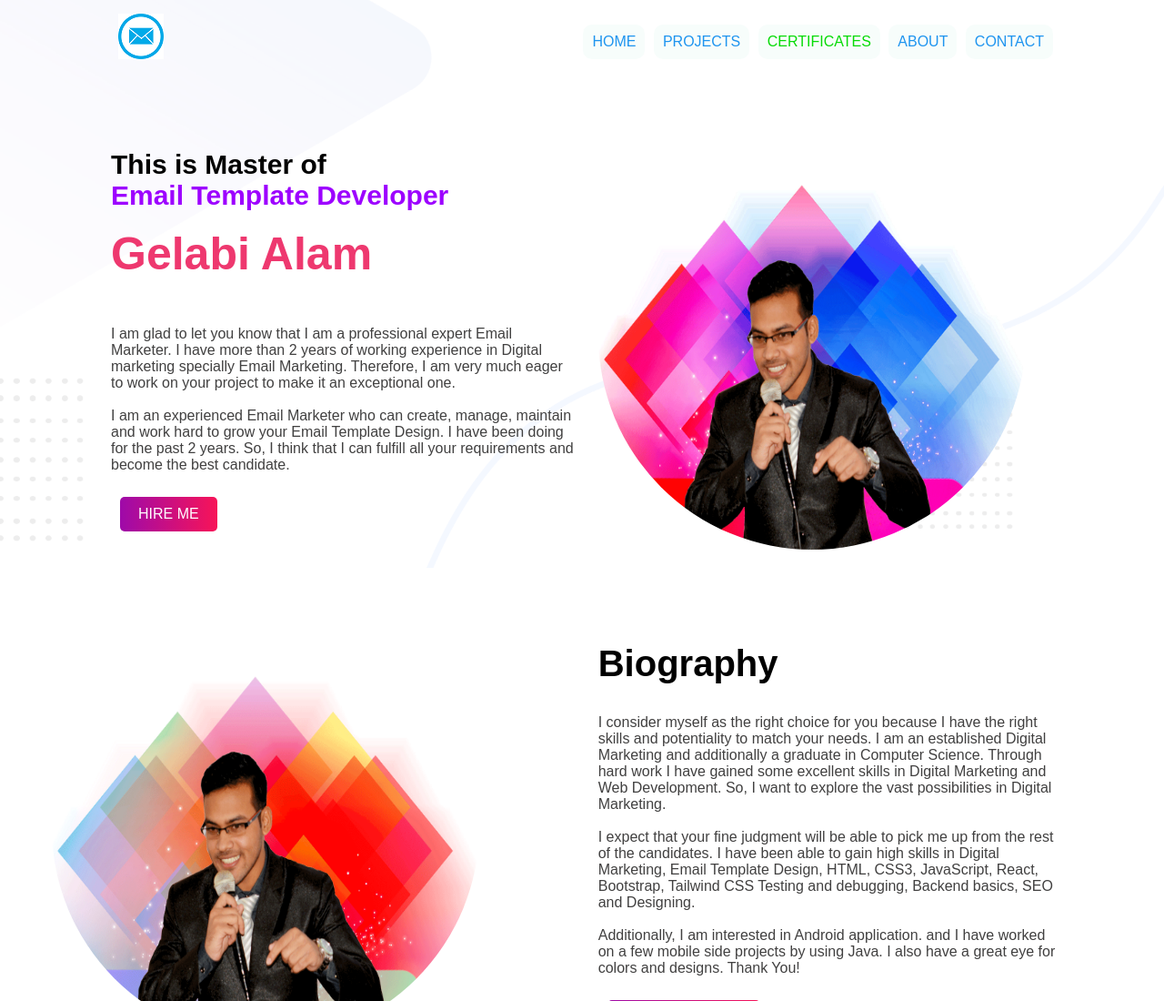
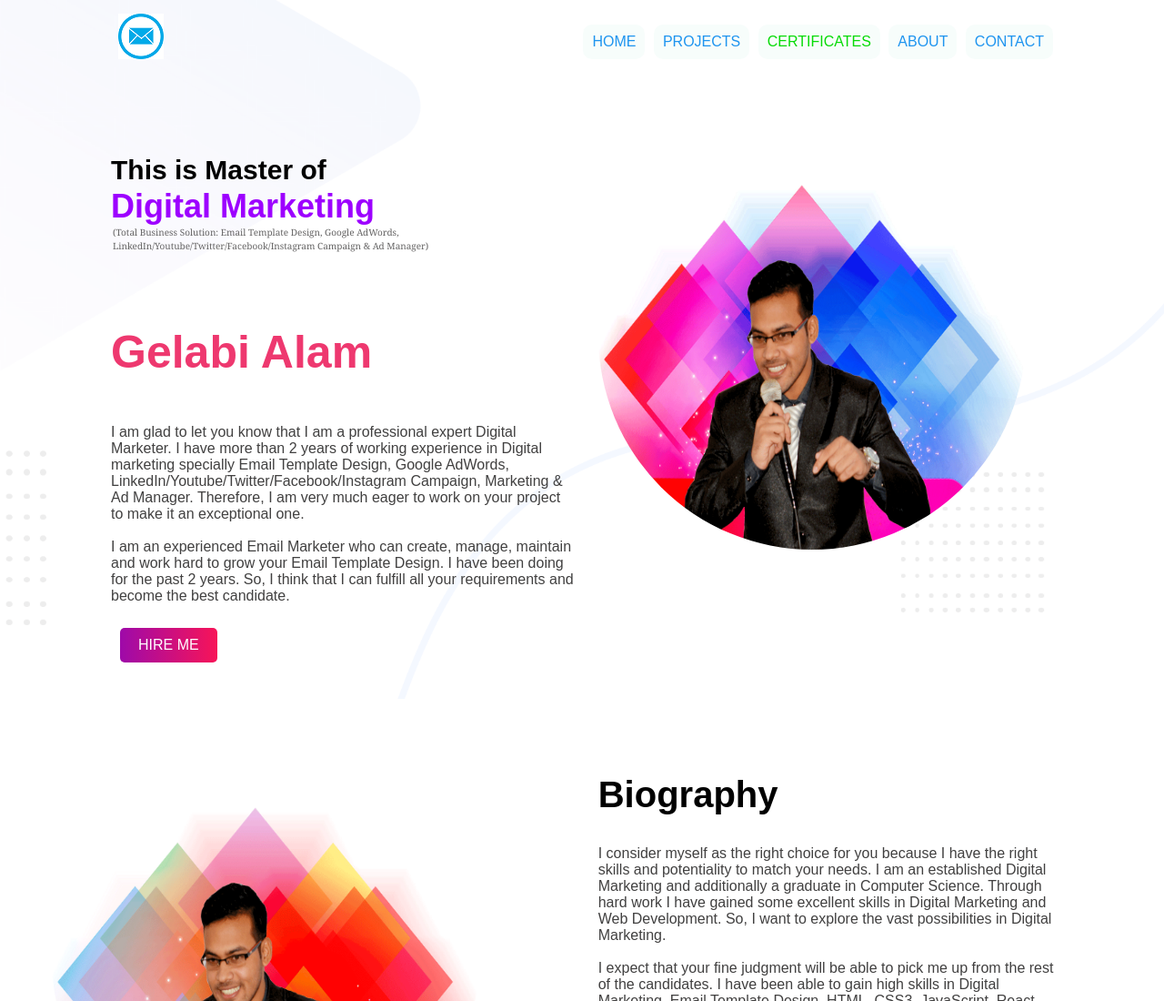
Before and after one commit to gelabi-alam/digital-marketer-portfolio-website-by-gelabi, a plain HTML site: page index.html in a window 1280 px wide. Shown: the top 1100 px of the page at 91% size. Drawn offline with Linux system fonts and the light colour scheme; a web font is replaced by a local one.

Commit message:
text content added

```diff
--- a/index.html
+++ b/index.html
@@ -38,13 +38,19 @@
             <div class="half-width top">
                 <header id="home">
                     <article>
-                        <h3 class="small-size">This is Master of <span style="color: rgb(157, 0, 255);"> <br> Email
-                                Template
-                                Developer</span></h3>
+                        <h3 class="small-size">This is Master of <span class="span-style"> <br>Digital
+                                Marketing</span></h3>
+                        <br>
+                        <p class="micro">(Total Business Solution: Email Template Design, Google AdWords,
+                            LinkedIn/Youtube/Twitter/Facebook/Instagram Campaign & Ad Manager)</p>
                         <br>
                         <h1><span class="default-color">Gelabi Alam</span></h1>
-                        <p>I am glad to let you know that I am a professional expert Email Marketer. I have more than 2
-                            years of working experience in Digital marketing specially Email Marketing. Therefore, I am
+                        <p>I am glad to let you know that I am a professional expert Digital Marketer. I have more than
+                            2
+                            years of working experience in Digital marketing specially Email Template Design, Google
+                            AdWords,
+                            LinkedIn/Youtube/Twitter/Facebook/Instagram Campaign, Marketing & Ad Manager. Therefore, I
+                            am
                             very much eager to work on your project to make it an exceptional one.
                             <br>
                             <br>
--- a/style.css
+++ b/style.css
@@ -24,6 +24,19 @@ a {
     transition: .3s;
 }
 
+.micro {
+    font-size: 10px;
+    padding: 2px;
+    color: rgb(99, 98, 98);
+    line-height: 1.5;
+    font-family: Georgia, 'Times New Roman', Times, serif
+}
+
+.span-style {
+    color: rgb(157, 0, 255);
+    font-size: 36px;
+}
+
 .profile-image {
     border-radius: 50%;
     width: 100%;
@@ -31,7 +44,7 @@ a {
 
 /* the class of h3 inside top or 1st section*/
 .small-size {
-    margin-bottom: -50px;
+    margin-bottom: -30px;
 }
 
 /* the class of p inside footer or 4th section*/
```
